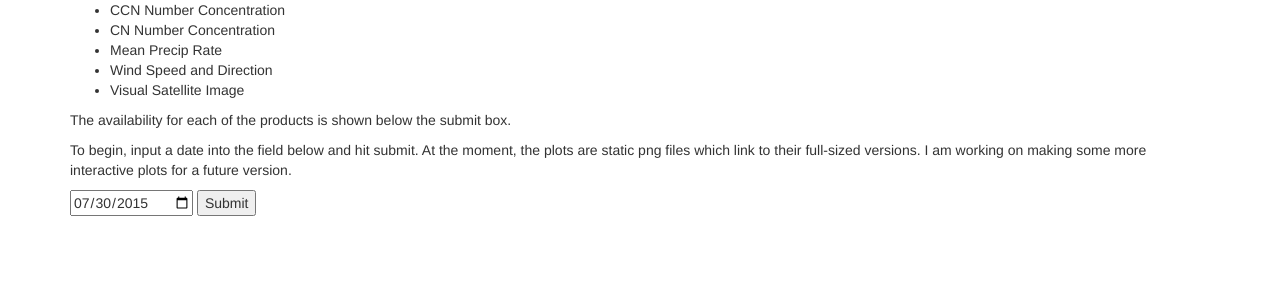
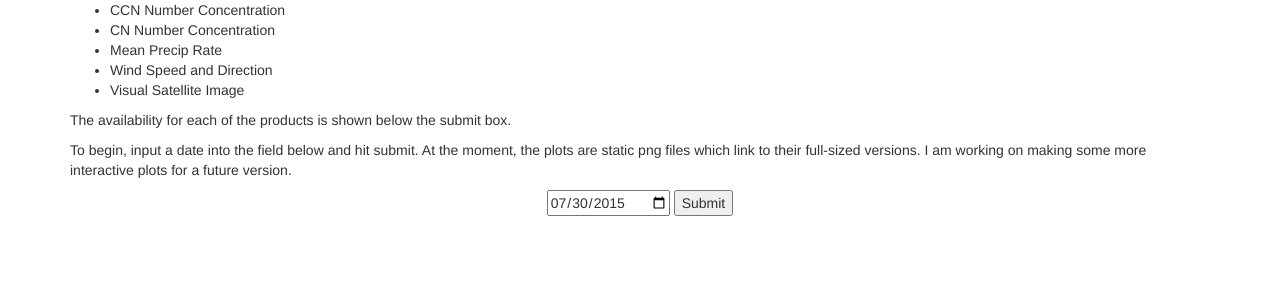
Before and after one commit to jdstemmler/ena-data-browser, a Flask app: page / in a window 1280 px wide. Shown: the part 343-643 px from the top of the page. Run offline with Flask 2, Linux system fonts and the light colour scheme; some libraries are stand-ins or nearby versions.

Commit message:
updates to index

```diff
--- a/templates/index.html
+++ b/templates/index.html
@@ -46,12 +46,21 @@
   working on making some more interactive plots for a future version.
 </p>
 
+<form class="form-horizontal text-center" action="{{ url_for('index') }}" id="ena-figures" method="post" name="ena-figures">
+  <div class="form-group">
+    <input name="date" type="date" value="2015-07-30">
+    <input type="submit" value="Submit">
+  </div>
+</form>
+
+<!--
 <div class="form">
   <form action="{{ url_for('index') }}" id="ena-figures" method="post" name="ena-figures">
-    <!-- <input type="date" name="date" value="2016-02-02"> -->
+    <! - - <input type="date" name="date" value="2016-02-02"> - ->
     <input name="date" type="date" value="2015-07-30">
     <input type="submit" value="Submit">
   </form>
 </div>
+-->
 
 {% endblock %}
```
